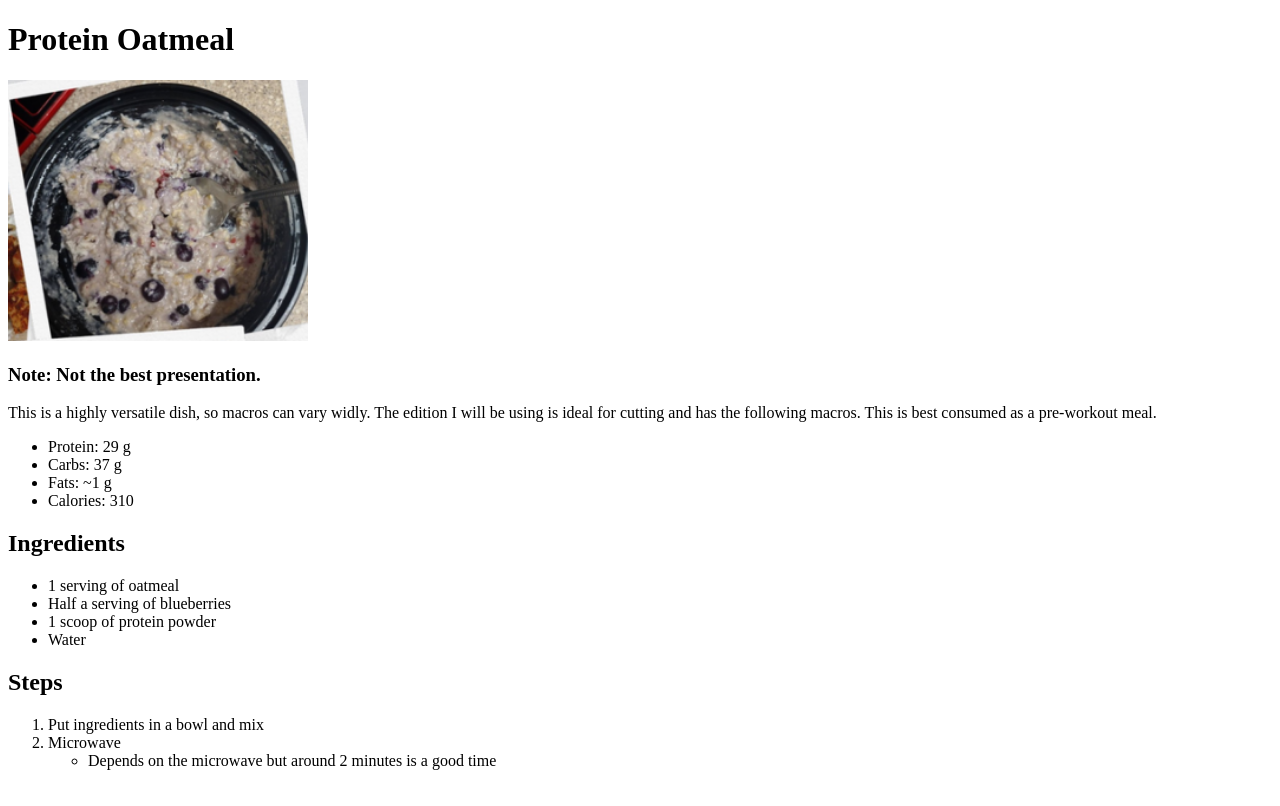
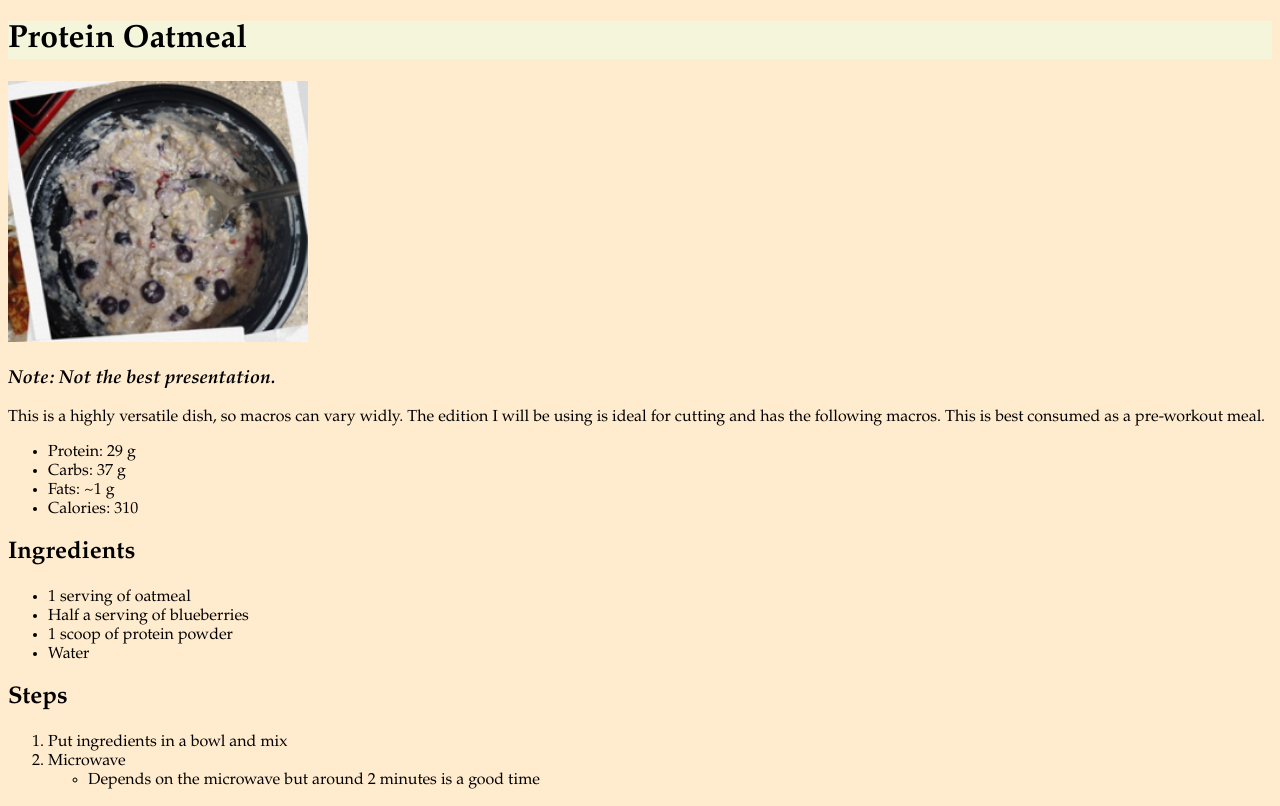
Before and after one commit to Kareem1921/odin-recipes, a plain HTML site: page recipes/oatmeal.html in a window 1280 px wide. Drawn offline with Linux system fonts and the light colour scheme.

Commit message:
Add some CSS to the pages.

```diff
--- a/recipes/oatmeal.html
+++ b/recipes/oatmeal.html
@@ -9,9 +9,11 @@
     </head>
 
     <body>
-        <h1>Protein Oatmeal</h1>
+        <h1 class="dish-name">Protein Oatmeal</h1>
         <img src=../images/oatmeal.png alt="protein oatmeal">
-        <h3>Note: Not the best presentation.</h3>
+        <h3 class="note">
+            <i>Note: Not the best presentation.</i>
+        </h3>
         <p>This is a highly versatile dish, so macros can vary widly. The edition I will be using is ideal for cutting and has the following macros. This is best consumed as a pre-workout meal.</p>
         <ul>
             <li>Protein: 29 g</li>
--- a/styles.css
+++ b/styles.css
@@ -6,3 +6,18 @@ img {
     height: auto;
     width: 300px;
   }
+
+* {
+    font-family: "Garamond", serif;
+    background-color: blanchedalmond;
+    scrollbar-track-color: bisque;
+    scrollbar-color: #473232;
+}
+
+.dish-name{
+   background-color: beige;
+}
+
+div{
+    background-color: rgb(71, 71, 44);
+}
```
Also changed, not shown: index.html (+1 -1 lines), recipes/egg.html (+4 -2 lines), recipes/wal-chicken.html (+4 -2 lines).
